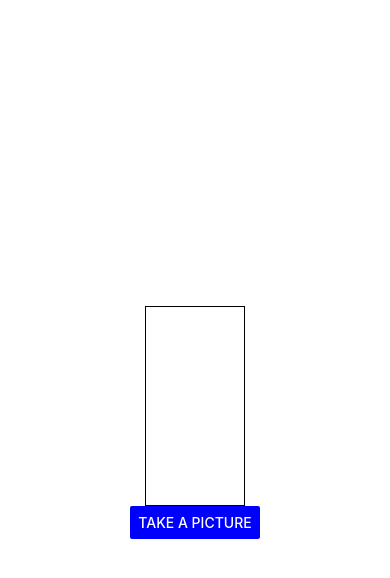
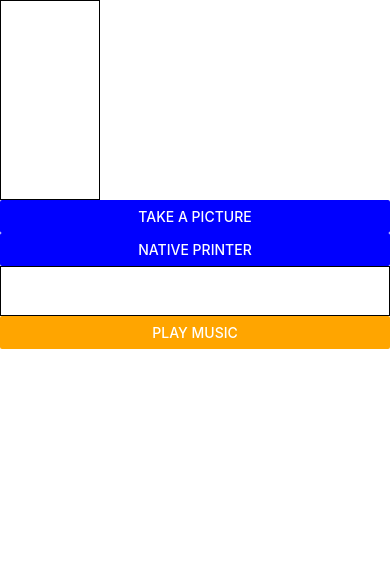
Before and after one commit to phuongduong2k2/NativeVision, a React Native app: screen / in a window 390 px wide. Shown: the top 578 px of the page. Built offline with nearby package versions, Linux system fonts and the light colour scheme.

Commit message:
feat: network service, play sound

```diff
--- a/App.tsx
+++ b/App.tsx
@@ -6,12 +6,22 @@
  */
 
 import { useState } from 'react';
-import { Button, Image, SafeAreaView, StyleSheet, View } from 'react-native';
+import {
+  Button,
+  Image,
+  SafeAreaView,
+  ScrollView,
+  StyleSheet,
+  TextInput,
+  View,
+} from 'react-native';
 import { NativeModules } from 'react-native';
+
 function App() {
   const { CameraModule } = NativeModules;
 
   const [uri, setUri] = useState('');
+  const [musicUrl, setMusicUrl] = useState('');
 
   const openPreview = async () => {
     if (CameraModule) {
@@ -29,6 +39,7 @@ function App() {
 
   return (
     <SafeAreaView style={{ flex: 1 }}>
+      <ScrollView contentContainerStyle={{ flex: 1 }}>
         <View style={styles.container}>
           <Image
             source={{ uri }}
@@ -36,7 +47,32 @@ function App() {
             resizeMode="contain"
           />
           <Button title="Take a picture" color="blue" onPress={openPreview} />
+          <Button
+            title="Native Printer"
+            color="blue"
+            onPress={() => {
+              CameraModule.nativePrinter('Native Printer');
+            }}
+          />
+          <TextInput
+            value={musicUrl}
+            onChangeText={setMusicUrl}
+            style={{ borderWidth: 1, height: 50, width: '100%' }}
+          />
+          <Button
+            title="Play Music"
+            color={'orange'}
+            onPress={async () => {
+              try {
+                const message = await CameraModule.playMusic(musicUrl);
+                console.log('result => ', message);
+              } catch (error) {
+                console.log(error);
+              }
+            }}
+          />
         </View>
+      </ScrollView>
     </SafeAreaView>
   );
 }
@@ -45,8 +81,6 @@ const styles = StyleSheet.create({
   container: {
     flex: 1,
     backgroundColor: 'white',
-    alignItems: 'center',
-    justifyContent: 'center',
   },
 });
 
```
Also changed, not shown: .eslintrc.js, 11 other files (tests, documents, lock files or other folders). Lines whose indentation alone changed are shown as unchanged.
